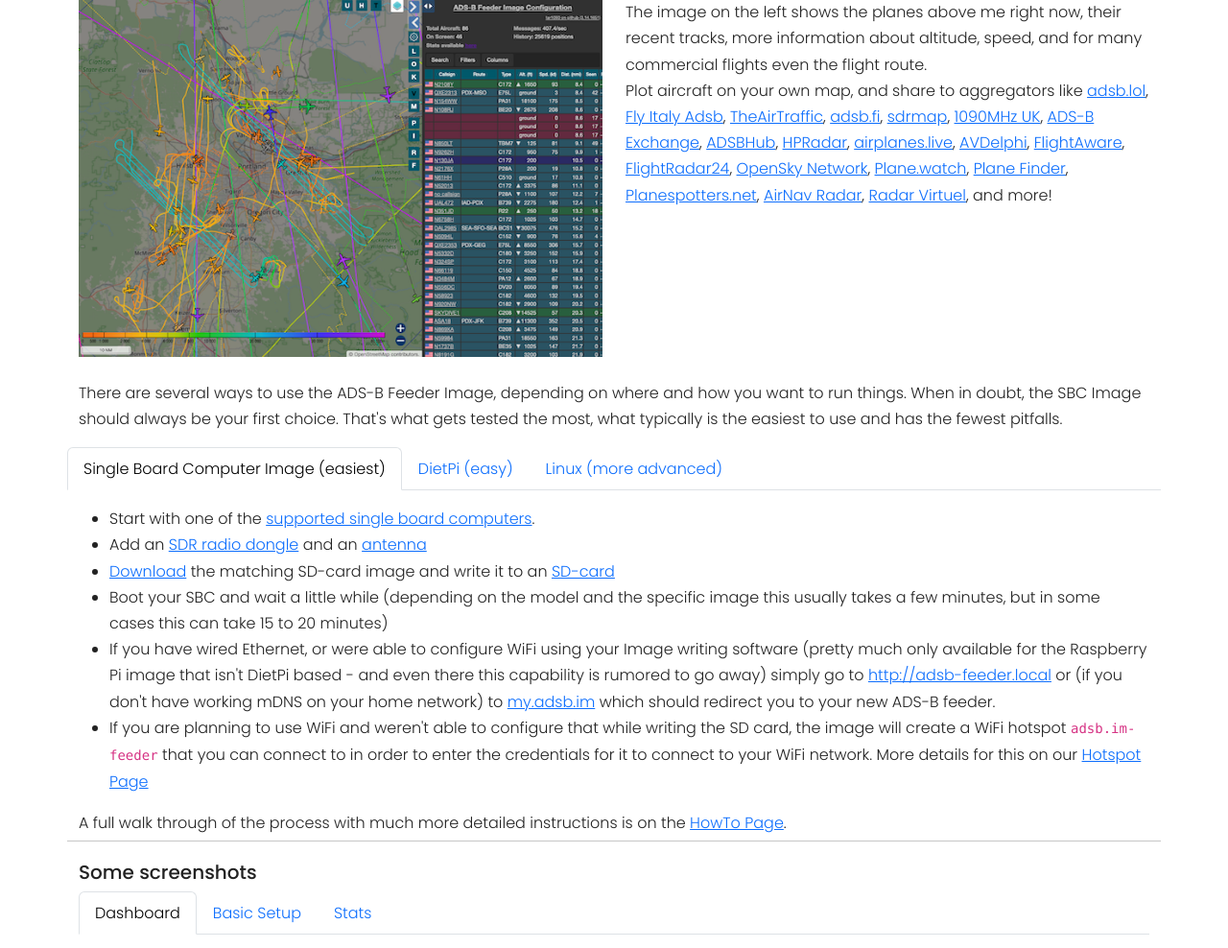
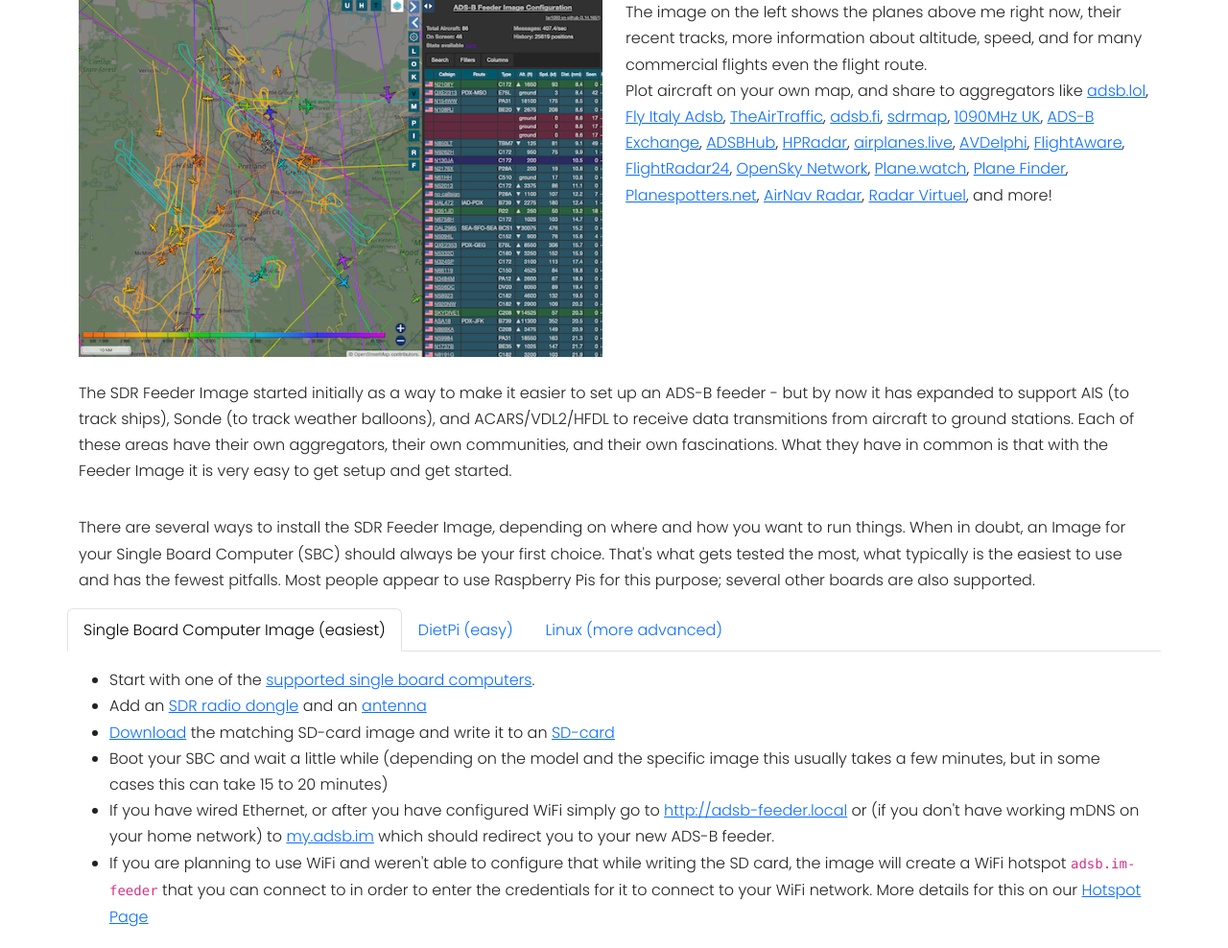
Before and after one commit to adsbim/adsb-im-web, a Flask app: page /home in a window 1280 px wide. Shown: the part 322-1310 px from the top of the page at 96% size. Run offline with Flask 3, Linux system fonts and the light colour scheme.

Commit message:
first steps to expand to non-ADS-B use
Making sure we use both names, depending which host the user went to.

Signed-off-by: Dirk Hohndel <dirk@hohndel.org>

```diff
--- a/web/static/styles/style.css
+++ b/web/static/styles/style.css
@@ -51,6 +51,10 @@ body {
 
 .red {
     color: #fe4057;
+}
+
+.blue {
+    color: #476cff;
 }
 
 .gray {
--- a/web/templates/about.html
+++ b/web/templates/about.html
@@ -1,7 +1,7 @@
 {% extends "base.html" %}
 {% set active_page = "about" %}
 
-{% block title %}ADSB.im{% endblock %}
+{% block title %}{% if 'adsb.im' in x_forwarded_host %}ADSB.im{% else %}SDRE.im{% endif %}{% endblock %}
 {% block head %}
 {{ super() }}
 
--- a/web/templates/base.html
+++ b/web/templates/base.html
@@ -6,6 +6,7 @@
     <meta charset="utf-8">
     <meta name="viewport" content="width=device-width, initial-scale=1.0">
     <meta http-equiv="X-UA-Compatible" content="IE=edge">
+    {% if 'adsb.im' in x_forwarded_host %}
     <meta name="description" content="ADSB Feeder Image - Airplane Tracking Made Simple">
     <meta name="author" content="Dirk Hohndel">
     <meta property="og:title" content="ADSB Feeder Image">
@@ -13,7 +14,15 @@
     <meta property="og:type" content="website">
     <meta property="og:site-name" content="ADSB Feeder Image Website">
     <meta property="og:image" content="/static/images/adsb.im.og.image.png">
-
+    {% else %}
+    <meta name="description" content="SDRE Feeder Image - SDR Based Tracking Made Simple">
+    <meta name="author" content="Dirk Hohndel">
+    <meta property="og:title" content="SDRE Feeder Image">
+    <meta property="og:description" content="SDR Enthusiasts: SDR Based Tracking Made Simple">
+    <meta property="og:type" content="website">
+    <meta property="og:site-name" content="SDRE Feeder Image Website">
+    <meta property="og:image" content="/static/images/sdre.im.og.image.png">
+    {% endif %}
     <title>{% block title %}{% endblock %}</title>
 
     <!-- Bootstrap CSS CDN -->
@@ -36,13 +45,23 @@
             <div class="container">
                 <div class="row justify-content-center mt-2 mb-5">
                     <div class="col-auto">
+                        {% if 'adsb.im' in x_forwarded_host %}
                         <img src="/static/images/adsb.im.logo.png" width="128" height="128" alt="ADSB.im logo" />
+                        {% else %}
+                        <img src="/static/images/sdre.im.logo.png" width="128" height="128" alt="SDRE.im logo" />
+                        {% endif %}
                     </div>
                     <div class="col-auto">
+                        {% if 'adsb.im' in x_forwarded_host %}
                         <h1 class="red">ADSB.im</h1>
                         <h5>Simple to use <span class="red">ADSB</span> Feeder <span class="red">Im</span>ages<br />(not
                             just) for common Single Board Computers</h5>
-                    </div>
+                        {% else %}
+                        <h1 class="blue">SDRE.im</h1>
+                        <h5>Simple to use <span class="blue">SDR</span> Feeder <span class="blue">Im</span>ages<br />(not
+                            just) for common Single Board Computers</h5>
+                        {% endif %}
+                        </div>
                 </div>
             </div>
             {% block page_content %}
--- a/web/templates/download.html
+++ b/web/templates/download.html
@@ -1,7 +1,7 @@
 {% extends "base.html" %}
 {% set active_page = "download" %}
 
-{% block title %}ADSB.im{% endblock %}
+{% block title %}{% if 'adsb.im' in x_forwarded_host %}ADSB.im{% else %}SDRE.im{% endif %}{% endblock %}
 {% block head %}
 {{ super() }}
 
--- a/web/templates/extra.html
+++ b/web/templates/extra.html
@@ -1,7 +1,7 @@
 {% extends "base.html" %}
 {% set active_page = "extra" %}
 
-{% block title %}ADSB.im{% endblock %}
+{% block title %}{% if 'adsb.im' in x_forwarded_host %}ADSB.im{% else %}SDRE.im{% endif %}{% endblock %}
 {% block head %}
 {{ super() }}
 
--- a/web/templates/faq.html
+++ b/web/templates/faq.html
@@ -1,5 +1,5 @@
-{% extends "base.html" %} {% set active_page = "faq" %} {% block title
-%}ADSB.im{% endblock %} {% block head %} {{ super() }} {% endblock %} {% block
+{% extends "base.html" %} {% set active_page = "faq" %} {% block title %}{% if 'adsb.im' in x_forwarded_host %}ADSB.im{% else %}SDRE.im{% endif %}{% endblock %}
+{% block head %} {{ super() }} {% endblock %} {% block
 page_content %}
 <div class="container">
   <div class="row justify-content-left mt-2 mb-2">
--- a/web/templates/home.html
+++ b/web/templates/home.html
@@ -1,7 +1,7 @@
 {% extends "base.html" %}
 {% set active_page = "home" %}
 
-{% block title %}ADSB.im{% endblock %}
+{% block title %}{% if 'adsb.im' in x_forwarded_host %}ADSB.im{% else %}SDRE.im{% endif %}{% endblock %}
 {% block head %}
 {{ super() }}
 
@@ -38,11 +38,22 @@
             <a href="http://planespotters.net/">Planespotters.net</a>,
             <a href="https://www.airnavradar.com/">AirNav Radar</a>,
             <a href="https://www.radarvirtuel.com/">Radar Virtuel</a>, and more!
+            </p>
+        </div>
+        <div class="mt-3 col-12">
+            <p>
+                The {% if 'adsb.im' in x_forwarded_host %}ADS-B{% else %}SDR{% endif %} Feeder Image started initially as a way
+                to make it easier to set up an ADS-B feeder - but by now it has expanded to support AIS (to track ships),
+                Sonde (to track weather balloons), and ACARS/VDL2/HFDL to receive data transmitions from aircraft to ground
+                stations. Each of these areas have their own aggregators, their own communities, and their own fascinations.
+                What they have in common is that with the Feeder Image it is very easy to get setup and get started.
+            </p>
         </div>
         <div class="my-3 col-12">
-            There are several ways to use the ADS-B Feeder Image, depending on where and how you want to run things.
-            When in doubt, the SBC Image should always be your first choice. That's what gets tested the most, what
-            typically is the easiest to use and has the fewest pitfalls.
+            There are several ways to install the {% if 'adsb.im' in x_forwarded_host %}ADS-B{% else %}SDR{% endif %} Feeder Image, depending on where and how you want to run things.
+            When in doubt, an Image for your Single Board Computer (SBC) should always be your first choice. That's what gets tested the most, what
+            typically is the easiest to use and has the fewest pitfalls. Most people appear to use Raspberry Pis for this purpose; several other
+            boards are also supported.
         </div>
         <ul class="nav nav-tabs" id="myTab" role="tablist">
             <li class="nav-item" role="presentation">
@@ -72,9 +83,7 @@
                            href="/supported#sdcards">SD-card</a></li>
                     <li> Boot your SBC and wait a little while (depending on the model and the specific image this
                         usually takes a few minutes, but in some cases this can take 15 to 20 minutes)</li>
-                    <li> If you have wired Ethernet, or were able to configure WiFi using your Image writing software
-                        (pretty much only available for the Raspberry Pi image that isn't DietPi based - and even there
-                        this capability is rumored to go away) simply go to <a
+                    <li> If you have wired Ethernet, or after you have configured WiFi simply go to <a
                            href="http://adsb-feeder.local">http://adsb-feeder.local</a> or (if you
                         don't have working mDNS on your home network) to <a href="http://my.adsb.im">my.adsb.im</a>
                         which should redirect you to your new ADS-B feeder.</li>
--- a/web/templates/hosting.html
+++ b/web/templates/hosting.html
@@ -1,7 +1,8 @@
 {% extends "base.html" %}
 {% set active_page = "hosting" %}
 
-{% block title %}Hosting an ADSB.im Feeder{% endblock %}
+{% block title %}Hosting an {% if 'adsb.im' in x_forwarded_host %}ADSB.im{% else %}SDRE.im{% endif %} Feeder{% endblock %}
+
 {% block head %}
 {{ super() }}
 
--- a/web/templates/hotspot.html
+++ b/web/templates/hotspot.html
@@ -1,7 +1,7 @@
 {% extends "base.html" %}
 {% set active_page = "hotspot" %}
 
-{% block title %}Setting up WiFi for an ADSB.im Feeder{% endblock %}
+{% block title %}Setting up WiFi for an {% if 'adsb.im' in x_forwarded_host %}ADSB.im{% else %}SDRE.im{% endif %} Feeder{% endblock %}
 {% block head %}
 {{ super() }}
 
--- a/web/templates/howto.html
+++ b/web/templates/howto.html
@@ -1,7 +1,7 @@
 {% extends "base.html" %}
 {% set active_page = "howto" %}
 
-{% block title %}ADSB.im{% endblock %}
+{% block title %}{% if 'adsb.im' in x_forwarded_host %}ADSB.im{% else %}SDRE.im{% endif %}{% endblock %}
 {% block head %}
 {{ super() }}
 
--- a/web/templates/oss-notice.html
+++ b/web/templates/oss-notice.html
@@ -1,7 +1,7 @@
 {% extends "base.html" %}
 {% set active_page = "oss" %}
 
-{% block title %}ADSB.im{% endblock %}
+{% block title %}{% if 'adsb.im' in x_forwarded_host %}ADSB.im{% else %}SDRE.im{% endif %}{% endblock %}
 {% block head %}
 {{ super() }}
 
--- a/web/templates/stage2.html
+++ b/web/templates/stage2.html
@@ -1,7 +1,7 @@
 {% extends "base.html" %}
 {% set active_page = "howto" %}
 
-{% block title %}ADSB.im{% endblock %}
+{% block title %}{% if 'adsb.im' in x_forwarded_host %}ADSB.im{% else %}SDRE.im{% endif %}{% endblock %}
 {% block head %}
 {{ super() }}
 
--- a/web/templates/supported.html
+++ b/web/templates/supported.html
@@ -1,7 +1,7 @@
 {% extends "base.html" %}
 {% set active_page = "supported" %}
 
-{% block title %}ADSB.im{% endblock %}
+{% block title %}{% if 'adsb.im' in x_forwarded_host %}ADSB.im{% else %}SDRE.im{% endif %}{% endblock %}
 {% block head %}
 {{ super() }}
 
--- a/web/templates/tailscale.html
+++ b/web/templates/tailscale.html
@@ -1,7 +1,7 @@
 {% extends "base.html" %}
 {% set active_page = "tailscale" %}
 
-{% block title %}Setting up Tailscale for an ADSB.im Feeder{% endblock %}
+{% block title %}Setting up Tailscale for an {% if 'adsb.im' in x_forwarded_host %}ADSB.im{% else %}SDRE.im{% endif %} Feeder{% endblock %}
 {% block head %}
 {{ super() }}
 
@@ -10,7 +10,7 @@
 {% block page_content %}
 <div class="container">
   <div class="row">
-    <h3 class="mb-4">Setting up Tailscale for an ADSB.im Feeder</h3>
+    <h3 class="mb-4">Setting up Tailscale for an {% if 'adsb.im' in x_forwarded_host %}ADSB.im{% else %}SDRE.im{% endif %} Feeder</h3>
     <h4 class="mt-2">What is Tailscale?</h4>
     <div class="col-12">Tailscale is one of several "free for personal use" site-to-site networking services (also known
       as VPN, Virtual Local Network and other confusing terms). Essentially, it allows you to connect multiple computers
@@ -34,7 +34,7 @@
       "Add Device". This will allow you to set up Tailscale on the computer that you are using to connect to the
       website. I recommend NOT doing this on your phone - that is possible, but a bit... painful to manage things
       with... a Windows / Mac / Linux system is the much better choice.</div>
-    <h4 class="mt-2">How do I connect my adsb.im feeder?</h4>
+    <h4 class="mt-2">How do I connect my {% if 'adsb.im' in x_forwarded_host %}ADSB.im{% else %}SDRE.im{% endif %} feeder?</h4>
     <div class="col-12">On the feeder homepage, select "Management" und der "System" menu item. There at the bottom
       you'll find the option to add this feeder to a tailnet (the network you created in the previous step). Click on
       the "Submit" button in the Add Tailscale section. This will reload the page and (once you scroll down again)
--- a/web/templates/using.html
+++ b/web/templates/using.html
@@ -1,7 +1,7 @@
 {% extends "base.html" %}
 {% set active_page = "using" %}
 
-{% block title %}ADSB.im{% endblock %}
+{% block title %}{% if 'adsb.im' in x_forwarded_host %}ADSB.im{% else %}SDRE.im{% endif %}{% endblock %}
 {% block head %}
 {{ super() }}
 
```
Also changed, not shown: web/templates/privacy.html (+6 -6 lines).
